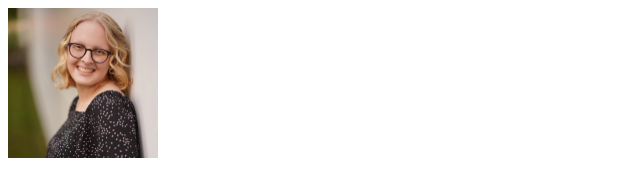
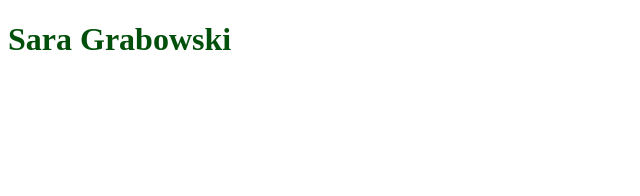
Before and after one commit to skgrabo/mp0, a website built with webpack: page src/index.html in a window 1280 px wide. Shown: the whole page, without its empty margins (0-640 px from the left). Built offline with nearby package versions, Linux system fonts and the light colour scheme.

Commit message:
commenting things out to try to figure out if something is messing up my code againnnnn

```diff
--- a/src/css/main.css
+++ b/src/css/main.css
@@ -1,6 +1,6 @@
 /* Your CSS here. */
-/* .content {
-    background-color: rgb(255, 179, 189);
+.content {
+    /* background-color: rgb(255, 179, 189);
     display: flex;
     flex-direction: column;
     justify-content: center;
@@ -9,11 +9,11 @@
     margin-left: 10%;
     margin-right: 10%;
     margin-top: 10%;
-    margin-bottom: 10%;
+    margin-bottom: 10%; */
     color: #004f0a;
-    padding: 20px;
-} */
-.img {
+    /* padding: 20px; */
+}
+/* .img {
     width: 150px;
     height: 150px;
-}
+} */
--- a/src/index.html
+++ b/src/index.html
@@ -9,9 +9,9 @@
 <body>
   <main>
     <div class="content">
-      <img src="assets/MyPic.JPG" class="img">
-      <!-- <h1>Sara Grabowski</h1>
-      <p>sarakg2@illinois.edu</p>
+      <!-- <img src="assets/MyPic.JPG" class="img"> -->
+      <h1>Sara Grabowski</h1>
+      <!-- <p>sarakg2@illinois.edu</p>
       <a href="https://github.com/skgrabo/" target="_blank">GitHub</a>
       <p>I'm a senior studying Computer Science and Advertising with a minor in Art & Design at the University of Illinois at Urbana-Champaign.</p>
       <br>
```
